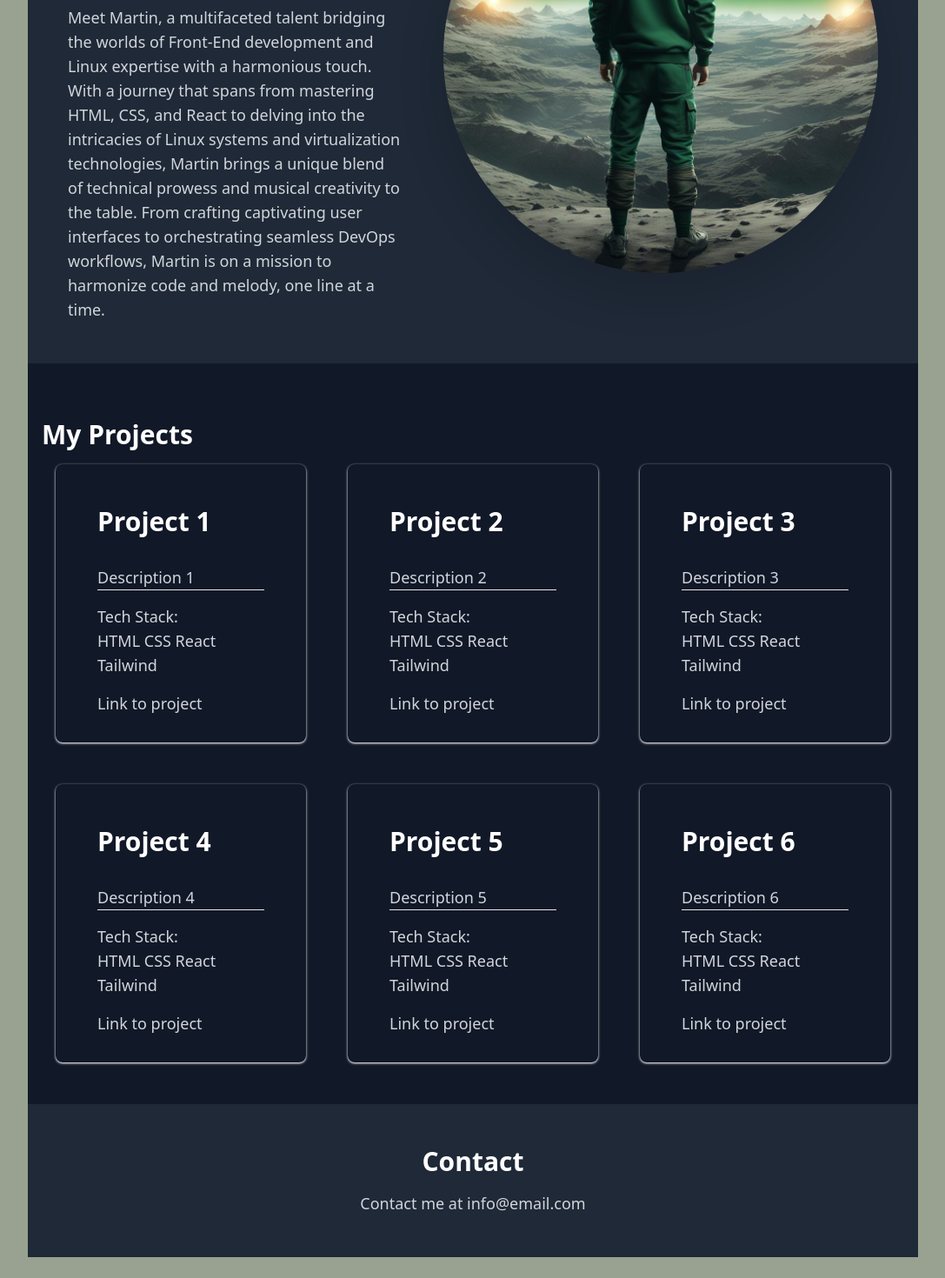
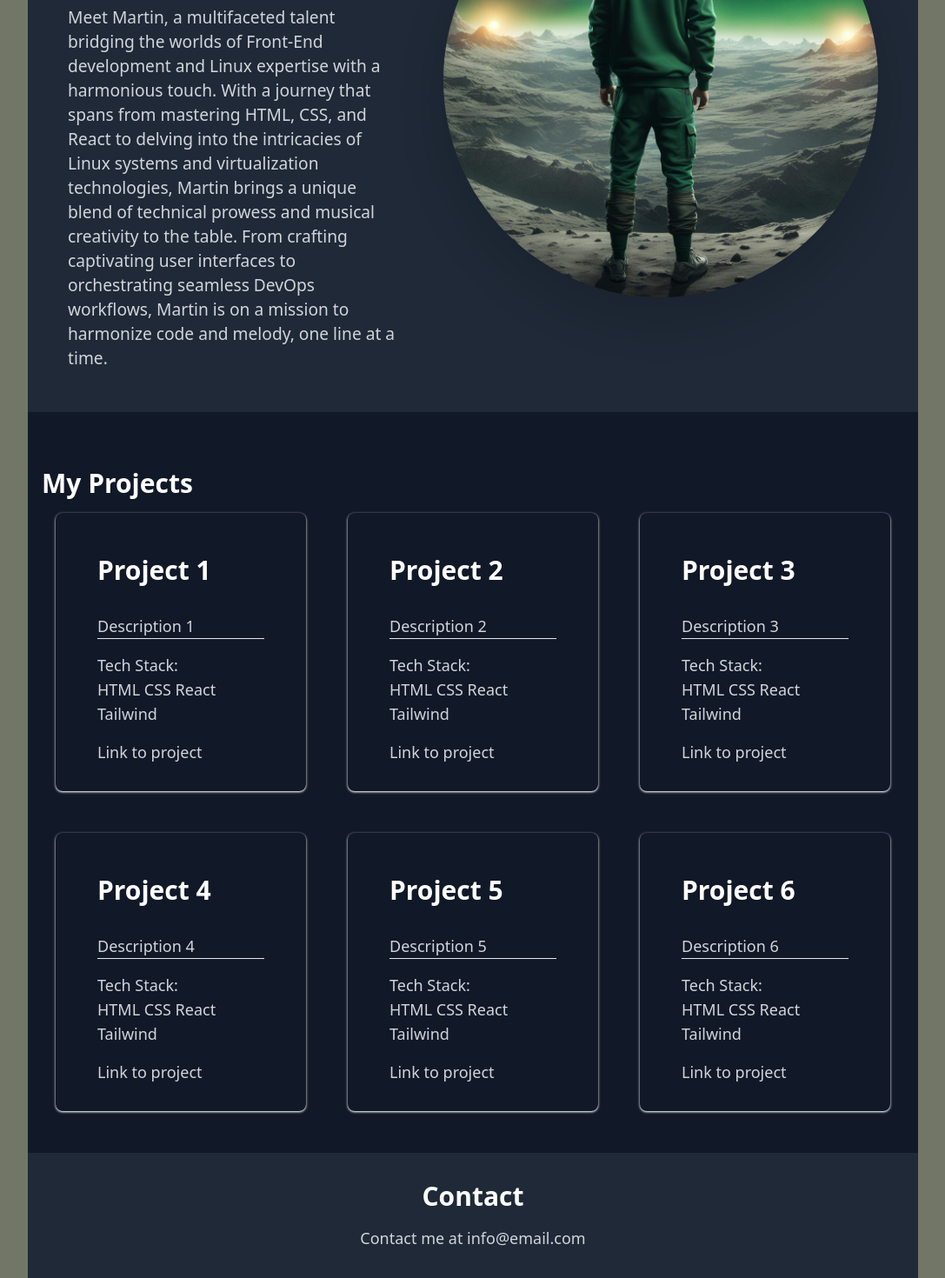
Before and after one commit to marwal1987/portfolio, a Next.js app: page / in a window 1280 px wide. Shown: the part 426-1896 px from the top of the page at 87% size, without its empty margins (96-1183 px from the left). Before the commit the page ends 1872 px from the top, so only its background shows below. Built offline with nearby package versions, Linux system fonts and the light colour scheme.

Commit message:
...sdfsdf

```diff
--- a/components/ContactSection.js
+++ b/components/ContactSection.js
@@ -1,6 +1,6 @@
 function ContactSection() {
   return (
-    <section className="py-12 bg-gray-100 dark:bg-gray-800">
+    <section className="py-8 bg-gray-100 dark:bg-gray-800">
       <div className="container mx-auto px-4 flex flex-col justify-center items-center">
         <h2 className="text-2xl md:text-3xl font-bold text-gray-800 dark:text-white mb-4">
           Contact
--- a/components/HeroSection.js
+++ b/components/HeroSection.js
@@ -4,8 +4,15 @@ import Image from "next/image";
 export default function HeroSection() {
   const { state } = useTheme();
   const { userPreferences } = state;
-  const textStyle = {
+  const textStyleHeading = {
     fontSize: userPreferences.fontSize === "large" ? "2.5rem" : "1.5rem",
+    transition: userPreferences.reduceAnimations
+      ? "none"
+      : "all 0.3s ease-in-out",
+  };
+
+  const textStyleParagraph = {
+    fontSize: userPreferences.fontSize === "large" ? "1.2rem" : "0.8rem",
     transition: userPreferences.reduceAnimations
       ? "none"
       : "all 0.3s ease-in-out",
@@ -16,12 +23,15 @@ export default function HeroSection() {
       <div className="container flex flex-col items-center justify-center max-w-96 gap-12">
         <h1
           className="text-3xl md:text-4xl font-bold text-gray-800 dark:text-white md:text-left text-center"
-          style={textStyle}
+          style={textStyleHeading}
         >
           Versatile Front-End Developer and Linux Enthusiast with a Melodic
           Twist
         </h1>
-        <p className="text-lg text-gray-600 dark:text-gray-300 md:text-left text-center">
+        <p
+          style={textStyleParagraph}
+          className="text-lg text-gray-600 dark:text-gray-300 md:text-left text-center"
+        >
           Meet Martin, a multifaceted talent bridging the worlds of Front-End
           development and Linux expertise with a harmonious touch. With a
           journey that spans from mastering HTML, CSS, and React to delving into
--- a/styles/globals.css
+++ b/styles/globals.css
@@ -18,7 +18,7 @@
 
 body {
   color: rgb(var(--foreground-rgb));
-  background-color: #40503088;
+  background-color: #404530bb;
   max-width: 1024px;
   margin: 0 auto;
 }
```
